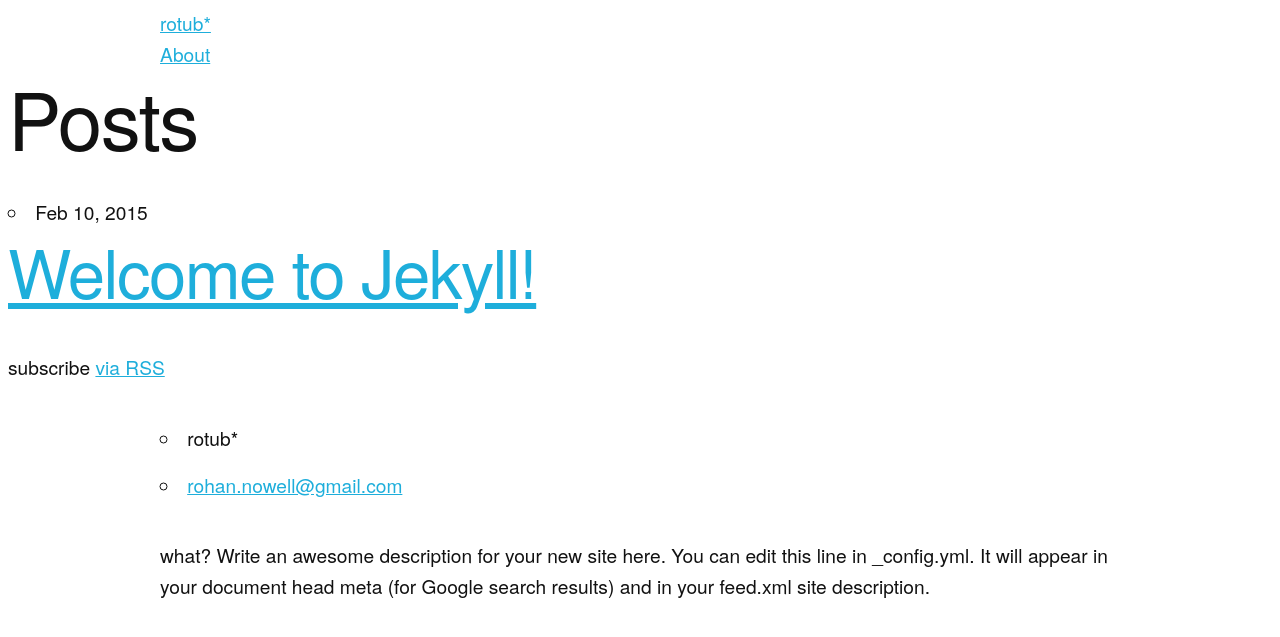
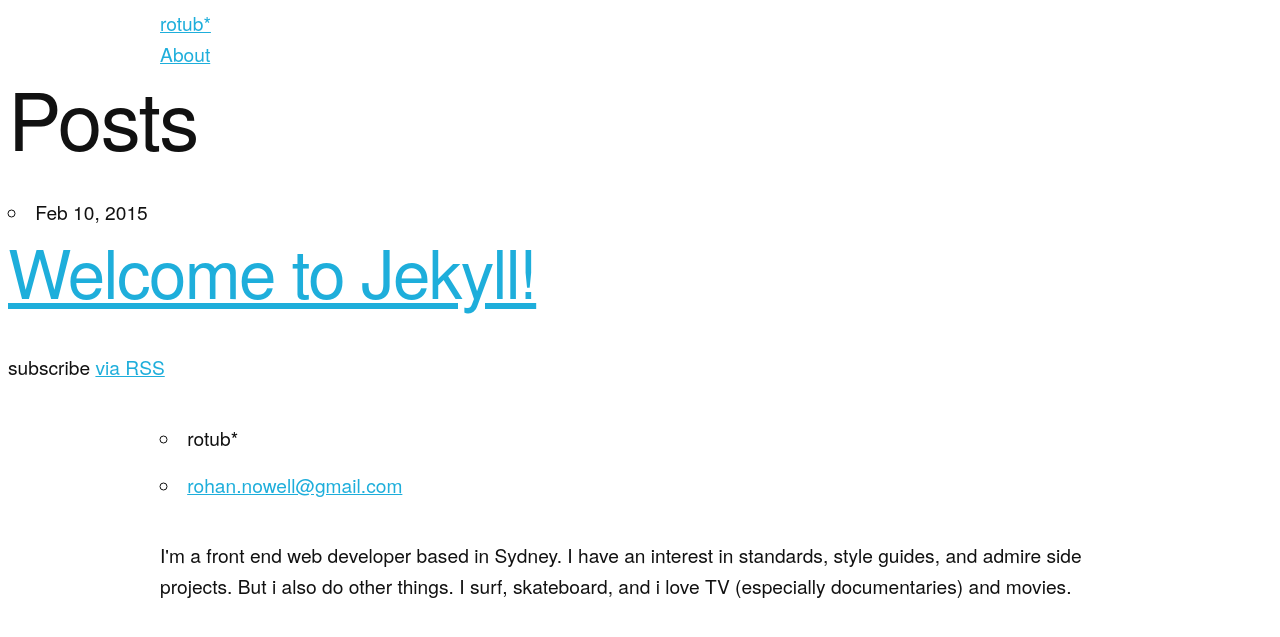
Before and after one commit to rotub/rotub.github.io, a Jekyll site: the page built from index.html, in a window 1280 px wide. Shown: the top 637 px of the page. Built offline with Jekyll 4.4.1, drawn with Linux system fonts in a browser that asks for light colours.

Commit message:
Updated _config.yml

```diff
--- a/_config.yml
+++ b/_config.yml
@@ -1,10 +1,7 @@
 # Site settings
 title: rotub*
 email: rohan.nowell@gmail.com
-description: "what?
-  Write an awesome description for your new site here. You can edit this
-  line in _config.yml. It will appear in your document head meta (for
-  Google search results) and in your feed.xml site description."
+description: "I'm a front end web developer based in Sydney. I have an interest in standards, style guides, and admire side projects. But i also do other things. I surf, skateboard, and i love TV (especially documentaries) and movies."
 baseurl: "" # the subpath of your site, e.g. /blog/
 url: "" # the base hostname & protocol for your site
 twitter_username: rotub
```
